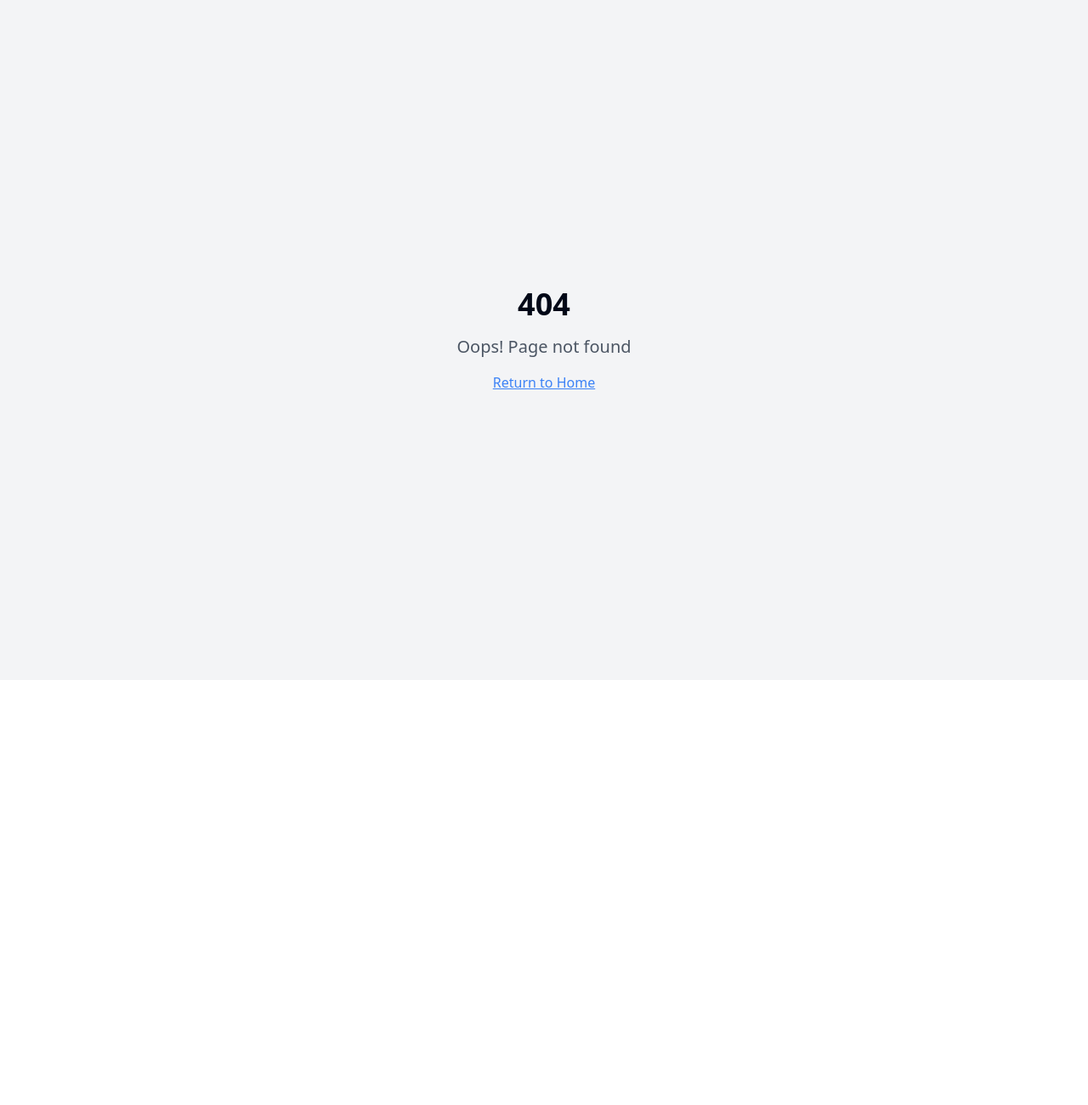
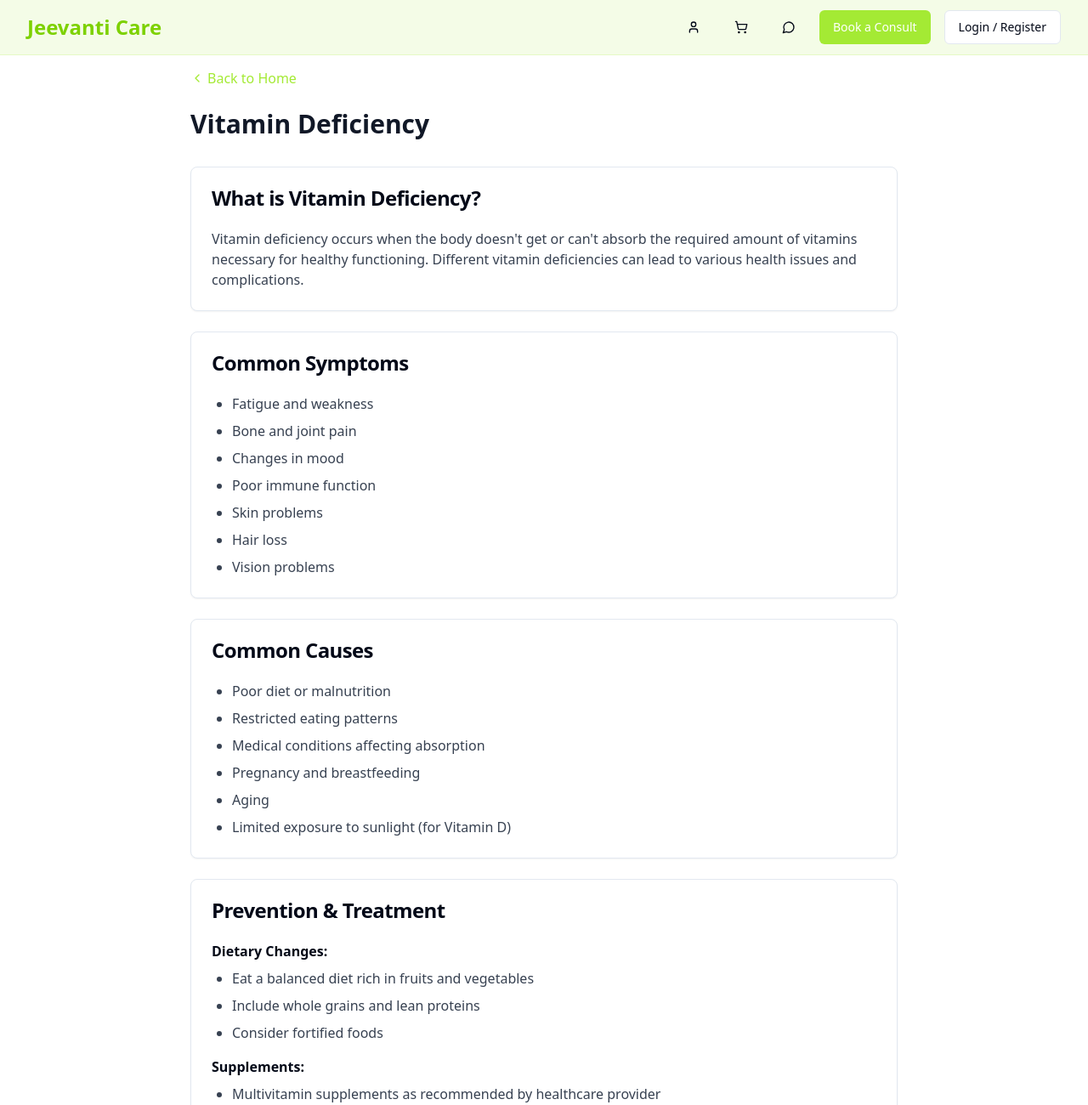
Before and after one commit to kruteedeepa/carelanding-genie, a React (Vite) app: page /diseases/vitamin-deficiency in a window 1280 px wide. Before the commit this address had no page. Shown: the top 1300 px of the page at 85% size. Before the commit the page ends 800 px from the top, so only its background shows below. Built offline with nearby package versions, Linux system fonts and the light colour scheme.

Commit message:
Add disease information pages
Adds pages with details about various health conditions, including symptoms, home remedies, causes, and potential outcomes.  These pages are accessible via links from the main index page.

```diff
--- a/src/App.tsx
+++ b/src/App.tsx
@@ -7,7 +7,14 @@ import { BrowserRouter, Routes, Route } from "react-router-dom";
 import Index from "./pages/Index";
 import NotFound from "./pages/NotFound";
 import Cart from "./pages/Cart";
-import DiseaseLandingPage from "./pages/DiseaseLandingPage";
+import VitaminDeficiency from "./pages/diseases/VitaminDeficiency";
+import Typhoid from "./pages/diseases/Typhoid";
+import Diabetes from "./pages/diseases/Diabetes";
+import Allergy from "./pages/diseases/Allergy";
+import Kidney from "./pages/diseases/Kidney";
+import Liver from "./pages/diseases/Liver";
+import Pregnancy from "./pages/diseases/Pregnancy";
+import Thyroid from "./pages/diseases/Thyroid";
 
 const queryClient = new QueryClient();
 
@@ -20,8 +27,14 @@ const App = () => (
         <Routes>
           <Route path="/" element={<Index />} />
           <Route path="/cart" element={<Cart />} />
-          <Route path="/diseases" element={<DiseaseLandingPage />} />
-          {/* ADD ALL CUSTOM ROUTES ABOVE THE CATCH-ALL "*" ROUTE */}
+          <Route path="/diseases/vitamin-deficiency" element={<VitaminDeficiency />} />
+          <Route path="/diseases/typhoid" element={<Typhoid />} />
+          <Route path="/diseases/diabetes" element={<Diabetes />} />
+          <Route path="/diseases/allergy" element={<Allergy />} />
+          <Route path="/diseases/kidney" element={<Kidney />} />
+          <Route path="/diseases/liver" element={<Liver />} />
+          <Route path="/diseases/pregnancy" element={<Pregnancy />} />
+          <Route path="/diseases/thyroid" element={<Thyroid />} />
           <Route path="*" element={<NotFound />} />
         </Routes>
       </BrowserRouter>
--- /dev/null
+++ b/src/components/DiseaseLayout.tsx
@@ -0,0 +1,31 @@
+
+import React from "react";
+import Navbar from "./Navbar";
+import { Link } from "react-router-dom";
+import { ChevronLeft } from "lucide-react";
+
+interface DiseaseLayoutProps {
+  title: string;
+  children: React.ReactNode;
+}
+
+const DiseaseLayout = ({ title, children }: DiseaseLayoutProps) => {
+  return (
+    <div className="min-h-screen bg-white">
+      <Navbar />
+      <div className="max-w-4xl mx-auto px-4 sm:px-6 lg:px-8 py-12 pt-20">
+        <Link
+          to="/"
+          className="inline-flex items-center text-jeevanti-600 hover:text-jeevanti-700 mb-6"
+        >
+          <ChevronLeft className="w-4 h-4 mr-1" />
+          Back to Home
+        </Link>
+        <h1 className="text-3xl font-bold text-gray-900 mb-8">{title}</h1>
+        {children}
+      </div>
+    </div>
+  );
+};
+
+export default DiseaseLayout;
--- a/src/components/Services.tsx
+++ b/src/components/Services.tsx
@@ -8,7 +8,14 @@ import {
 } from "lucide-react";
 import { Link } from "react-router-dom";
 
-const services = [
+interface Service {
+  title: string;
+  icon: React.ComponentType<{ className?: string }>;
+  description: string;
+  link?: string;
+}
+
+const services: Service[] = [
   {
     title: "Doctor Consultation",
     icon: Stethoscope,
--- /dev/null
+++ b/src/pages/diseases/Diabetes.tsx
@@ -0,0 +1,122 @@
+
+import DiseaseLayout from "@/components/DiseaseLayout";
+import { Card, CardContent, CardHeader, CardTitle } from "@/components/ui/card";
+
+const Diabetes = () => {
+  return (
+    <DiseaseLayout title="Diabetes">
+      <div className="space-y-6">
+        <Card>
+          <CardHeader>
+            <CardTitle>What is Diabetes?</CardTitle>
+          </CardHeader>
+          <CardContent>
+            <p className="text-gray-700">
+              Diabetes is a chronic health condition that affects how your body turns food into energy. With diabetes, your body either doesn't make enough insulin or can't use it as well as it should, leading to high blood sugar levels.
+            </p>
+          </CardContent>
+        </Card>
+
+        <Card>
+          <CardHeader>
+            <CardTitle>Types of Diabetes</CardTitle>
+          </CardHeader>
+          <CardContent>
+            <div className="space-y-4">
+              <div>
+                <h4 className="font-semibold">Type 1 Diabetes</h4>
+                <p className="text-gray-700">An autoimmune reaction that stops your body from making insulin.</p>
+              </div>
+              <div>
+                <h4 className="font-semibold">Type 2 Diabetes</h4>
+                <p className="text-gray-700">Your body doesn't use insulin well and can't maintain normal blood sugar levels.</p>
+              </div>
+              <div>
+                <h4 className="font-semibold">Gestational Diabetes</h4>
+                <p className="text-gray-700">Develops in pregnant women who have never had diabetes.</p>
+              </div>
+            </div>
+          </CardContent>
+        </Card>
+
+        <Card>
+          <CardHeader>
+            <CardTitle>Common Symptoms</CardTitle>
+          </CardHeader>
+          <CardContent>
+            <ul className="list-disc pl-6 space-y-2 text-gray-700">
+              <li>Increased thirst and urination</li>
+              <li>Extreme hunger</li>
+              <li>Unexplained weight loss</li>
+              <li>Fatigue</li>
+              <li>Blurred vision</li>
+              <li>Slow-healing sores</li>
+              <li>Frequent infections</li>
+            </ul>
+          </CardContent>
+        </Card>
+
+        <Card>
+          <CardHeader>
+            <CardTitle>Risk Factors</CardTitle>
+          </CardHeader>
+          <CardContent>
+            <ul className="list-disc pl-6 space-y-2 text-gray-700">
+              <li>Family history of diabetes</li>
+              <li>Obesity or being overweight</li>
+              <li>Physical inactivity</li>
+              <li>Age (45 or older)</li>
+              <li>High blood pressure</li>
+              <li>History of gestational diabetes</li>
+            </ul>
+          </CardContent>
+        </Card>
+
+        <Card>
+          <CardHeader>
+            <CardTitle>Management & Treatment</CardTitle>
+          </CardHeader>
+          <CardContent>
+            <div className="space-y-4">
+              <div>
+                <h4 className="font-semibold mb-2">Lifestyle Changes:</h4>
+                <ul className="list-disc pl-6 space-y-2 text-gray-700">
+                  <li>Healthy eating</li>
+                  <li>Regular physical activity</li>
+                  <li>Weight management</li>
+                  <li>Blood sugar monitoring</li>
+                </ul>
+              </div>
+              <div>
+                <h4 className="font-semibold mb-2">Medical Treatment:</h4>
+                <ul className="list-disc pl-6 space-y-2 text-gray-700">
+                  <li>Insulin therapy (for Type 1)</li>
+                  <li>Oral medications</li>
+                  <li>Regular health check-ups</li>
+                </ul>
+              </div>
+            </div>
+          </CardContent>
+        </Card>
+
+        <Card>
+          <CardHeader>
+            <CardTitle>Complications</CardTitle>
+          </CardHeader>
+          <CardContent>
+            <ul className="list-disc pl-6 space-y-2 text-gray-700">
+              <li>Heart disease and stroke</li>
+              <li>Kidney damage</li>
+              <li>Eye problems</li>
+              <li>Nerve damage (neuropathy)</li>
+              <li>Foot problems</li>
+              <li>Skin conditions</li>
+            </ul>
+          </CardContent>
+        </Card>
+      </div>
+    </DiseaseLayout>
+  );
+};
+
+export default Diabetes;
--- /dev/null
+++ b/src/pages/diseases/VitaminDeficiency.tsx
@@ -0,0 +1,100 @@
+
+import DiseaseLayout from "@/components/DiseaseLayout";
+import { Card, CardContent, CardHeader, CardTitle } from "@/components/ui/card";
+
+const VitaminDeficiency = () => {
+  return (
+    <DiseaseLayout title="Vitamin Deficiency">
+      <div className="space-y-6">
+        <Card>
+          <CardHeader>
+            <CardTitle>What is Vitamin Deficiency?</CardTitle>
+          </CardHeader>
+          <CardContent>
+            <p className="text-gray-700">
+              Vitamin deficiency occurs when the body doesn't get or can't absorb the required amount of vitamins necessary for healthy functioning. Different vitamin deficiencies can lead to various health issues and complications.
+            </p>
+          </CardContent>
+        </Card>
+
+        <Card>
+          <CardHeader>
+            <CardTitle>Common Symptoms</CardTitle>
+          </CardHeader>
+          <CardContent>
+            <ul className="list-disc pl-6 space-y-2 text-gray-700">
+              <li>Fatigue and weakness</li>
+              <li>Bone and joint pain</li>
+              <li>Changes in mood</li>
+              <li>Poor immune function</li>
+              <li>Skin problems</li>
+              <li>Hair loss</li>
+              <li>Vision problems</li>
+            </ul>
+          </CardContent>
+        </Card>
+
+        <Card>
+          <CardHeader>
+            <CardTitle>Common Causes</CardTitle>
+          </CardHeader>
+          <CardContent>
+            <ul className="list-disc pl-6 space-y-2 text-gray-700">
+              <li>Poor diet or malnutrition</li>
+              <li>Restricted eating patterns</li>
+              <li>Medical conditions affecting absorption</li>
+              <li>Pregnancy and breastfeeding</li>
+              <li>Aging</li>
+              <li>Limited exposure to sunlight (for Vitamin D)</li>
+            </ul>
+          </CardContent>
+        </Card>
+
+        <Card>
+          <CardHeader>
+            <CardTitle>Prevention & Treatment</CardTitle>
+          </CardHeader>
+          <CardContent>
+            <div className="space-y-4">
+              <div>
+                <h4 className="font-semibold mb-2">Dietary Changes:</h4>
+                <ul className="list-disc pl-6 space-y-2 text-gray-700">
+                  <li>Eat a balanced diet rich in fruits and vegetables</li>
+                  <li>Include whole grains and lean proteins</li>
+                  <li>Consider fortified foods</li>
+                </ul>
+              </div>
+              <div>
+                <h4 className="font-semibold mb-2">Supplements:</h4>
+                <ul className="list-disc pl-6 space-y-2 text-gray-700">
+                  <li>Multivitamin supplements as recommended by healthcare provider</li>
+                  <li>Specific vitamin supplements based on deficiency</li>
+                </ul>
+              </div>
+            </div>
+          </CardContent>
+        </Card>
+
+        <Card>
+          <CardHeader>
+            <CardTitle>When to See a Doctor</CardTitle>
+          </CardHeader>
+          <CardContent>
+            <p className="text-gray-700">
+              Consult a healthcare provider if you experience:
+            </p>
+            <ul className="list-disc pl-6 space-y-2 text-gray-700 mt-2">
+              <li>Persistent fatigue or weakness</li>
+              <li>Unusual skin changes</li>
+              <li>Bone or joint pain</li>
+              <li>Irregular heartbeat</li>
+              <li>Numbness or tingling in hands or feet</li>
+            </ul>
+          </CardContent>
+        </Card>
+      </div>
+    </DiseaseLayout>
+  );
+};
+
+export default VitaminDeficiency;
```
